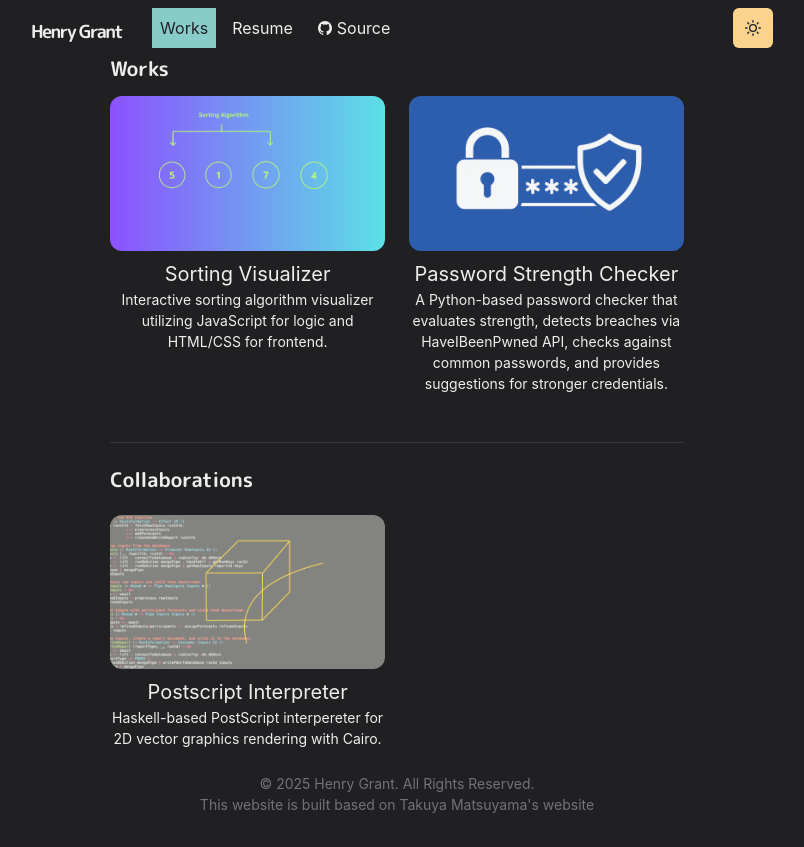
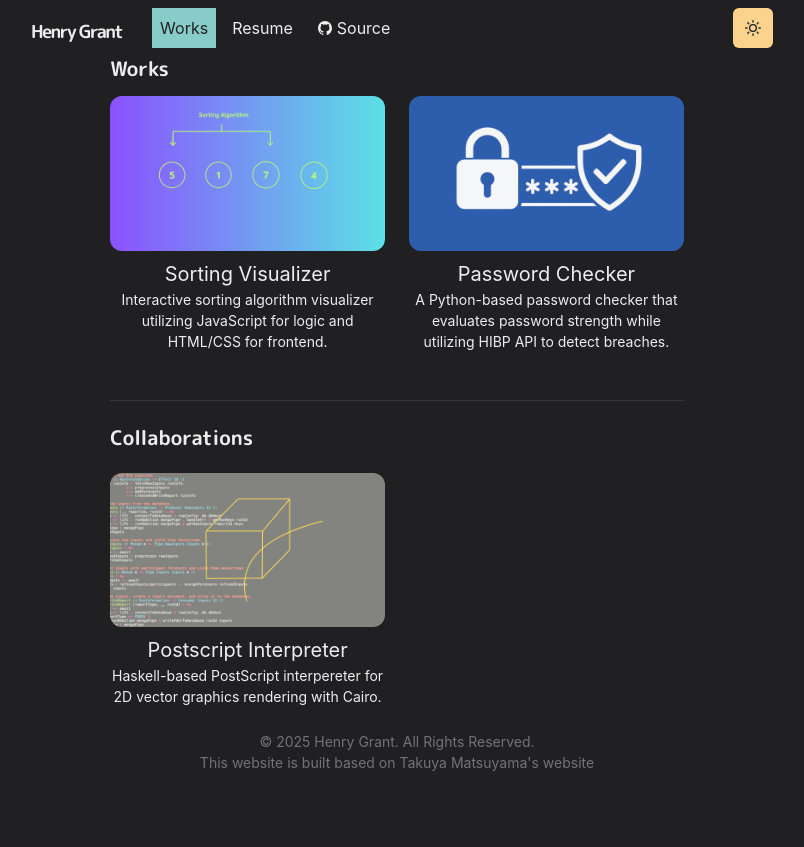
Before and after one commit to QloYz/qloyz-homepage, a Next.js app: page /works in a window 1280 px wide. Shown: the whole page, without its empty margins (243-1047 px from the left). After the commit the page ends 805 px from the top, so only its background shows below. Built offline with nearby package versions, Linux system fonts and the light colour scheme.

Commit message:
shortened description

```diff
--- a/pages/works.js
+++ b/pages/works.js
@@ -22,9 +22,9 @@ const Works = () => (
           </WorkGridItem>
         </Section>
         <Section>
-          <WorkGridItem id= "passwordchecker" title="Password Strength Checker" thumbnail={pythumbnail}>
-            A Python-based password checker that evaluates strength, detects breaches via HaveIBeenPwned API,
-            checks against common passwords, and provides suggestions for stronger credentials.
+          <WorkGridItem id= "passwordchecker" title="Password Checker" thumbnail={pythumbnail}>
+            A Python-based password checker that evaluates password strength
+            while utilizing HIBP API to detect breaches.
           </WorkGridItem>
         </Section>
       </SimpleGrid>
```
